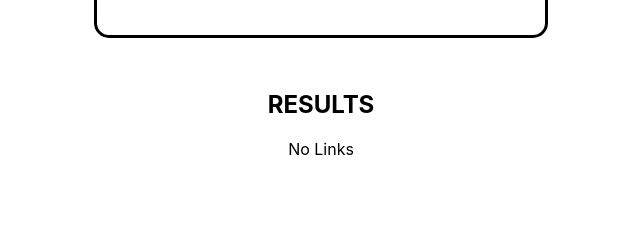
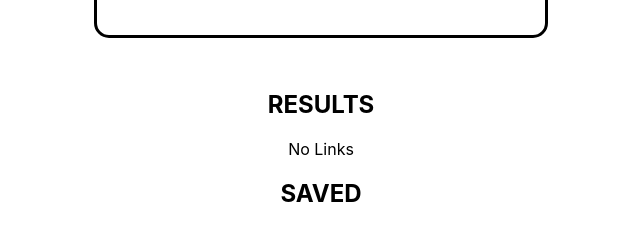
Before and after one commit to SKLC1/ResumeMe, a React (Create React App) app in the folder client/: page / in a window 1280 px wide. Shown: the part 426-666 px from the top of the page, without its empty margins (319-959 px from the left). Built offline with nearby package versions, Linux system fonts and the light colour scheme.

Commit message:
saved links

```diff
--- a/client/src/components/ScraperInput/ScraperInput.jsx
+++ b/client/src/components/ScraperInput/ScraperInput.jsx
@@ -4,11 +4,9 @@ import { useState } from 'react';
 
 
 function ScraperInput({getScrapedData}) {
-
   const [keywords, setKeywords] = useState(['hiring'])
   const [threshold, setThreshold] = useState(30)
   const [scrollCount, setScrollCount] = useState(10)
-
 
   return (
     <>
@@ -20,7 +18,7 @@ function ScraperInput({getScrapedData}) {
      <Autocomplete
         multiple
         id="tags-filled"
-        options={keywords}
+        options={keywords.map((option) => option)}
         defaultValue={keywords}
         freeSolo
         renderTags={(value, getTagProps) =>
--- a/client/src/components/ScraperResults/Link.jsx
+++ b/client/src/components/ScraperResults/Link.jsx
@@ -1,7 +1,14 @@
 import { Button } from "@mui/material";
 
 
-function Link({link,idx}) {
+function Link({link,idx,savedLinks,setSavedLinks}) {
+
+  function addToSavedLinks(){
+    if(!savedLinks.includes(link)){
+      setSavedLinks([...savedLinks, link])
+    }
+  }
+
   return (
     <>
     <div className="container-row link" >
@@ -9,7 +16,7 @@ function Link({link,idx}) {
       <a href={link.url}>POST {idx + 1}</a>
       </h4>
       <h4> ({link.numLikes} Reactions )</h4>
-      <button>Save</button>
+      <button onClick={addToSavedLinks}>Save</button>
     </div>
     </>
    );
--- a/client/src/components/ScraperResults/ScraperResults.jsx
+++ b/client/src/components/ScraperResults/ScraperResults.jsx
@@ -1,21 +1,30 @@
+import { useState } from "react";
 import Link from "./Link";
 
 
 function ScraperResults({links}) {
+  const [savedLinks, setSavedLinks] = useState([])
 
     function renderLinks(posts){
       return posts.map((link,idx)=>{
-        return <Link link={link} idx={idx} key={idx}/>
+        return <Link
+        link={link}
+        idx={idx}
+        savedLinks={savedLinks}
+        setSavedLinks={setSavedLinks}
+        key={idx}/>
       })
     }
+
 
     function renderKeywords(){
       return links.map((postObj)=>{
         return(
           <>
             <div>
+              {renderSavedLinks()}
              <h3>
-              Result for {postObj.keyword}
+              Result for "{postObj.keyword}"
              </h3>
              <ul>
                {renderLinks(postObj.data)}
@@ -24,6 +33,13 @@ function ScraperResults({links}) {
           </>
         )
       })
+    }
+
+    function renderSavedLinks(){
+      return savedLinks.map((linkObj)=>{
+        return <div>{linkObj.url}</div>
+      })
+
     }
 
     function NoLinks(){
@@ -39,6 +55,8 @@ function ScraperResults({links}) {
      <div className="container">
         {links.length > 0?renderKeywords():<NoLinks/>}
      </div>
+     <h2>SAVED</h2>
+     {renderSavedLinks()}
     </div>
     </>
    );
```
Also changed, not shown: 1 other file (tests, documents, lock files or other folders).
